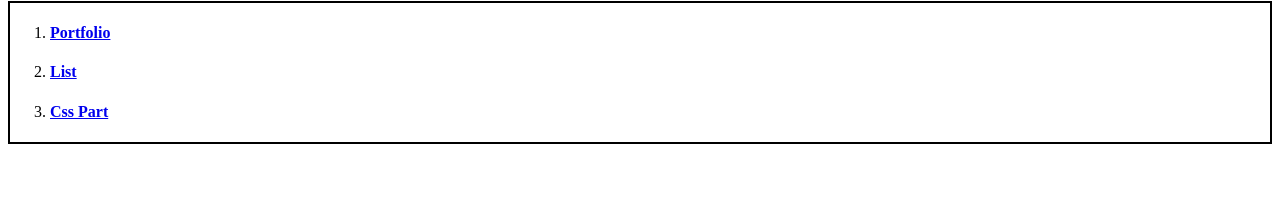
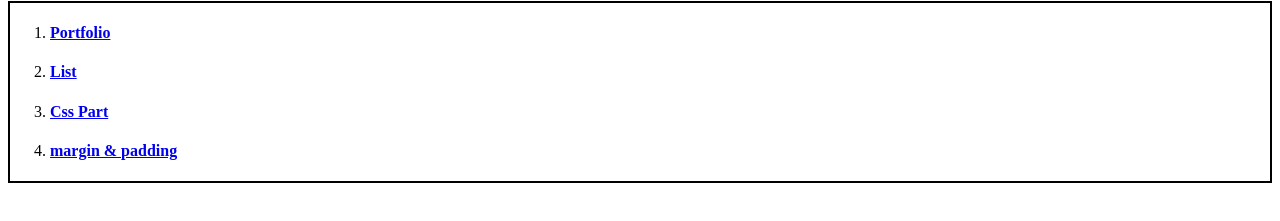
Before and after one commit to 66prashant/LearningHTML, a plain HTML site: page index.html in a window 1280 px wide. Shown: the part 79-300 px from the top of the page. Drawn offline with Linux system fonts and the light colour scheme.

Commit message:
Adding Margin and padding page

```diff
--- a/index.html
+++ b/index.html
@@ -19,6 +19,9 @@
         <li>
             <h4><a href="./usingcss.html">Css Part</a></h4>
         </li>
+        <li>
+            <h4><a href="./margin.html">margin & padding</a></h4>
+        </li>
     </ol>
 </body>
 
```
